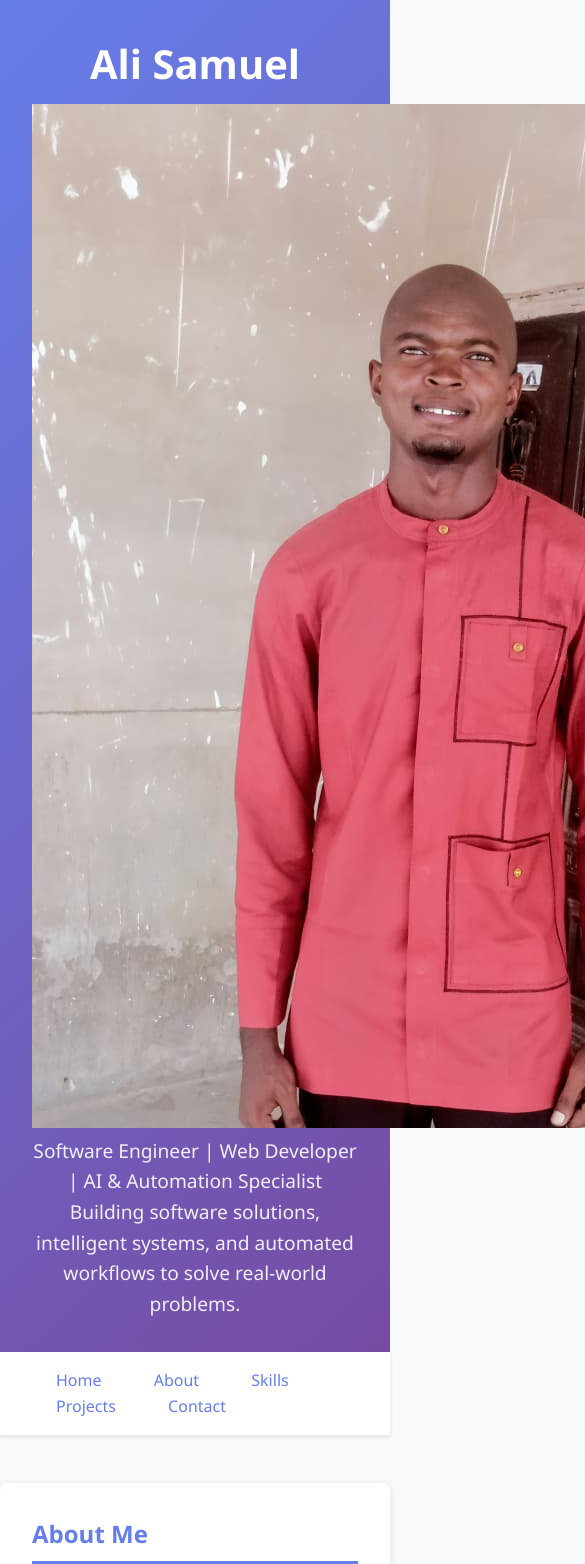
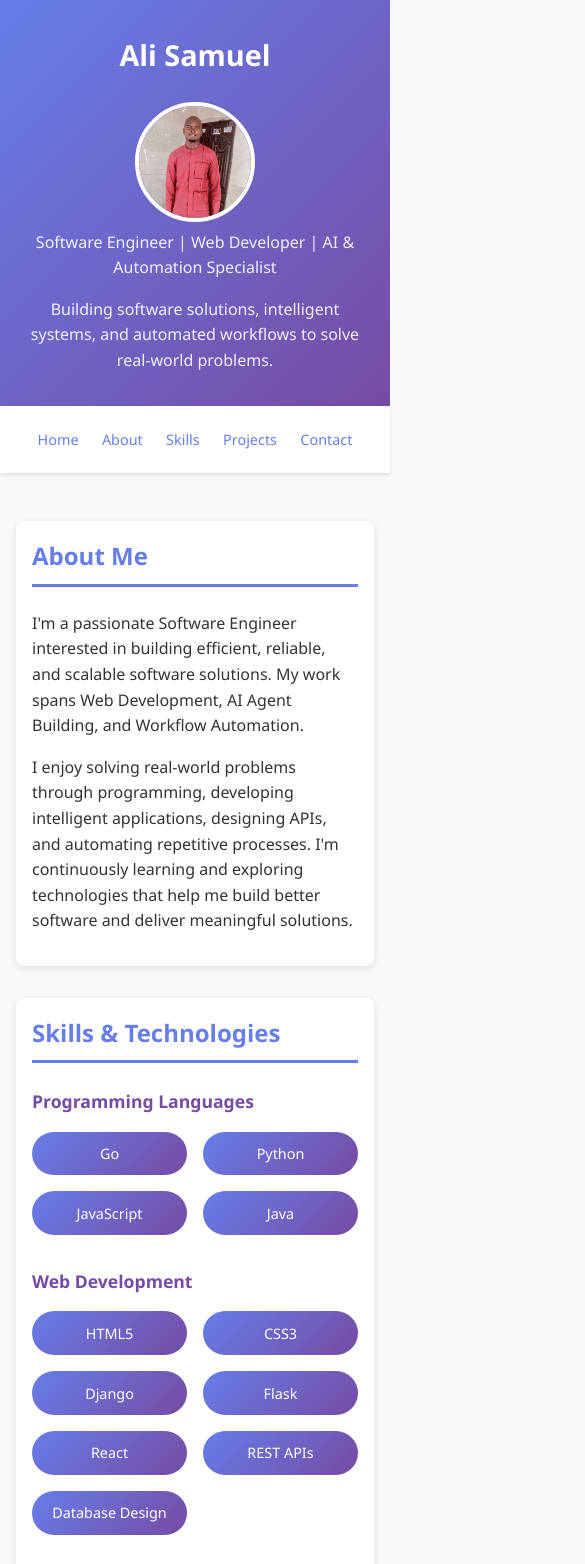
Before and after one commit to alisamuel1020-gif/PersonalWebsite, a plain HTML site: page index.html in a window 390 px wide. Shown: the top 1564 px of the page, 585 px wide, since content can reach past the window. Drawn offline with Linux system fonts and the light colour scheme.

Commit message:
Refactor CSS for improved layout and responsiveness
Updated styling and structure for various sections including header, navigation, and footer. Added responsive design adjustments for better mobile compatibility.

```diff
--- a/style.css
+++ b/style.css
@@ -1,9 +1,12 @@
+/* Universal Reset */
 * {
     margin: 0;
     padding: 0;
     box-sizing: border-box;
 }
 
+
+/* Body Styling */
 body {
     font-family: 'Segoe UI', Tahoma, Geneva, Verdana, sans-serif;
     line-height: 1.6;
@@ -11,10 +14,12 @@
     background: #f8f9fa;
 }
 
+
+/* Header Section */
 header {
     background: linear-gradient(135deg, #667eea 0%, #764ba2 100%);
     color: white;
-            padding: 2rem;
+    padding: 3rem 2rem;
     text-align: center;
 }
 
@@ -28,13 +33,33 @@
     opacity: 0.9;
 }
 
+.header-description {
+    max-width: 650px;
+    margin: 1rem auto 0;
+    font-size: 1rem;
+}
+
+
+/* Profile Image */
+.profile-image {
+    width: 150px;
+    height: 150px;
+    border-radius: 50%;
+    object-fit: cover;
+    margin-top: 1rem;
+    border: 4px solid white;
+}
+
+
+/* Navigation Section */
 nav {
     background: white;
     padding: 1rem 2rem;
-            box-shadow: 0 2px 4px rgba(0,0,0,0.1);
+    box-shadow: 0 2px 4px rgba(0, 0, 0, 0.1);
     position: sticky;
     top: 0;
     z-index: 100;
+    text-align: center;
 }
 
 nav a {
@@ -49,13 +74,21 @@
     color: #764ba2;
 }
 
+
+/* Main Content */
+main {
+    padding: 1rem;
+}
+
+
+/* General Section Styling */
 section {
     max-width: 1000px;
     margin: 3rem auto;
     padding: 2rem;
     background: white;
     border-radius: 8px;
-            box-shadow: 0 2px 8px rgba(0,0,0,0.1);
+    box-shadow: 0 2px 8px rgba(0, 0, 0, 0.1);
 }
 
 section h2 {
@@ -63,6 +96,24 @@
     margin-bottom: 1.5rem;
     border-bottom: 3px solid #667eea;
     padding-bottom: 0.5rem;
+}
+
+
+/* About Section */
+#about p {
+    margin-bottom: 1rem;
+}
+
+
+/* Skills Section */
+.skill-category {
+    margin-bottom: 2rem;
+}
+
+.skill-category h3 {
+    color: #764ba2;
+    margin-bottom: 1rem;
+    font-size: 1.1rem;
 }
 
 .skills-container {
@@ -85,12 +136,19 @@
     transform: scale(1.05);
 }
 
+
+/* Projects Section */
 .project {
     margin-bottom: 1.5rem;
-            padding: 1rem;
+    padding: 1.5rem;
     border-left: 4px solid #667eea;
     background: #f8f9fa;
     border-radius: 4px;
+    transition: transform 0.3s;
+}
+
+.project:hover {
+    transform: translateY(-3px);
 }
 
 .project h3 {
@@ -98,6 +156,44 @@
     margin-bottom: 0.5rem;
 }
 
+.project-tech {
+    margin-top: 0.75rem;
+}
+
+.project-status {
+    display: inline-block;
+    margin-top: 0.75rem;
+    padding: 0.3rem 0.8rem;
+    background: #e8eaff;
+    color: #667eea;
+    border-radius: 20px;
+    font-size: 0.85rem;
+    font-weight: 600;
+}
+
+
+/* Contact Section */
+.contact-details {
+    margin-top: 1.5rem;
+}
+
+.contact-details p {
+    margin-bottom: 0.75rem;
+}
+
+.contact-details a {
+    color: #667eea;
+    text-decoration: none;
+    transition: color 0.3s;
+}
+
+.contact-details a:hover {
+    color: #764ba2;
+    text-decoration: underline;
+}
+
+
+/* Footer Section */
 footer {
     text-align: center;
     padding: 2rem;
@@ -106,8 +202,76 @@
     margin-top: 3rem;
 }
 
+.footer-links {
+    margin-top: 1rem;
+}
+
 footer a {
-            color: #667eea;
+    color: #a5b4fc;
     text-decoration: none;
     margin: 0 1rem;
+    transition: color 0.3s;
 }
+
+footer a:hover {
+    color: white;
+}
+
+
+/* Responsive Design */
+@media (max-width: 768px) {
+
+    header {
+        padding: 2rem 1rem;
+    }
+
+    header h1 {
+        font-size: 2rem;
+    }
+
+    header p {
+        font-size: 1rem;
+    }
+
+    nav {
+        padding: 1rem 0.5rem;
+    }
+
+    nav a {
+        display: inline-block;
+        margin: 0.4rem 0.6rem;
+        font-size: 0.9rem;
+    }
+
+    section {
+        margin: 2rem auto;
+        padding: 1.5rem;
+    }
+
+    .skills-container {
+        grid-template-columns: repeat(auto-fit, minmax(120px, 1fr));
+    }
+}
+
+
+@media (max-width: 480px) {
+
+    .profile-image {
+        width: 120px;
+        height: 120px;
+    }
+
+    header h1 {
+        font-size: 1.8rem;
+    }
+
+    section {
+        padding: 1rem;
+    }
+
+    .skill-tag {
+        padding: 0.65rem 0.8rem;
+        font-size: 0.9rem;
+    }
+
+}
```
Lines whose indentation alone changed are shown as unchanged.
